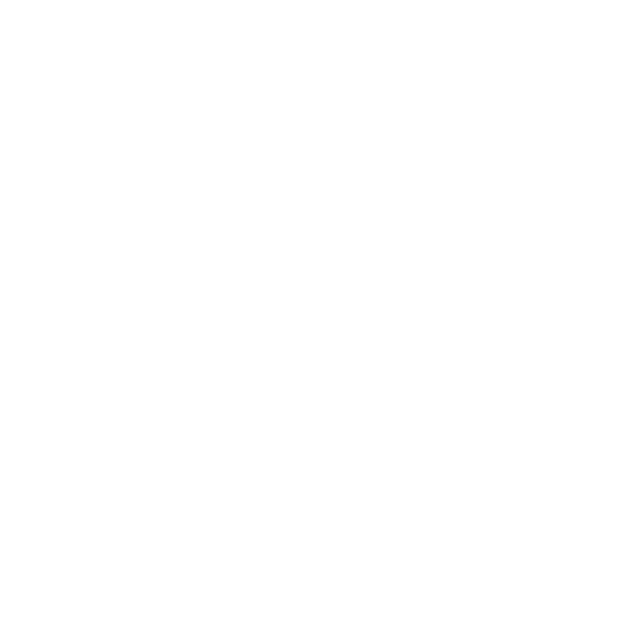
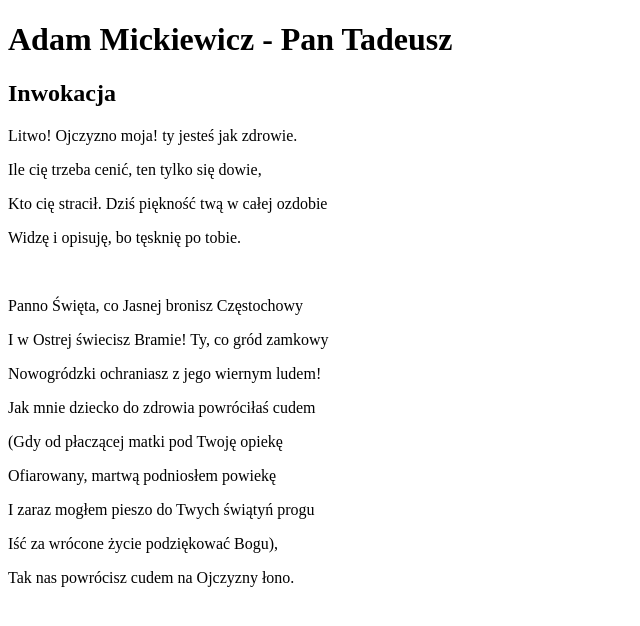
Before and after one commit to Gryffith/nauka-gita, a plain HTML site: page index.html in a window 1280 px wide. Shown: the whole page, without its empty margins (0-640 px from the left). Drawn offline with Linux system fonts and the light colour scheme.

Commit message:
Add html for page content

```diff
--- a/index.html
+++ b/index.html
@@ -4,9 +4,29 @@
     <meta charset="UTF-8">
     <meta name="viewport" content="width=device-width, initial-scale=1.0">
     <meta http-equiv="X-UA-Compatible" content="ie=edge">
-    <title>Wiersz</title>
+    <title>Inwokacja</title>
 </head>
 <body>
 
+    <div class="container">
+        <h1 class="title">Adam Mickiewicz - Pan Tadeusz</h1>
+        <h2 class="subtitle">Inwokacja</h2>
+        <p>Litwo! Ojczyzno moja! ty jesteś jak zdrowie.</p>
+        <p>Ile cię trzeba cenić, ten tylko się dowie,</p>
+        <p>Kto cię stracił. Dziś piękność twą w całej ozdobie</p>
+        <p>Widzę i opisuję, bo tęsknię po tobie.</p><br>
+
+        <p>Panno Święta, co Jasnej bronisz Częstochowy</p>
+        <p>I w Ostrej świecisz Bramie! Ty, co gród zamkowy</p>
+        <p>Nowogródzki ochraniasz z jego wiernym ludem!</p>
+        <p>Jak mnie dziecko do zdrowia powróciłaś cudem</p>
+        <p>(Gdy od płaczącej matki pod Twoję opiekę</p>
+        <p>Ofiarowany, martwą podniosłem powiekę</p>
+        <p>I zaraz mogłem pieszo do Twych świątyń progu</p>
+        <p>Iść za wrócone życie podziękować Bogu),</p>
+        <p>Tak nas powrócisz cudem na Ojczyzny łono.</p>
+    </div>
+
+
 </body>
 </html>
```
